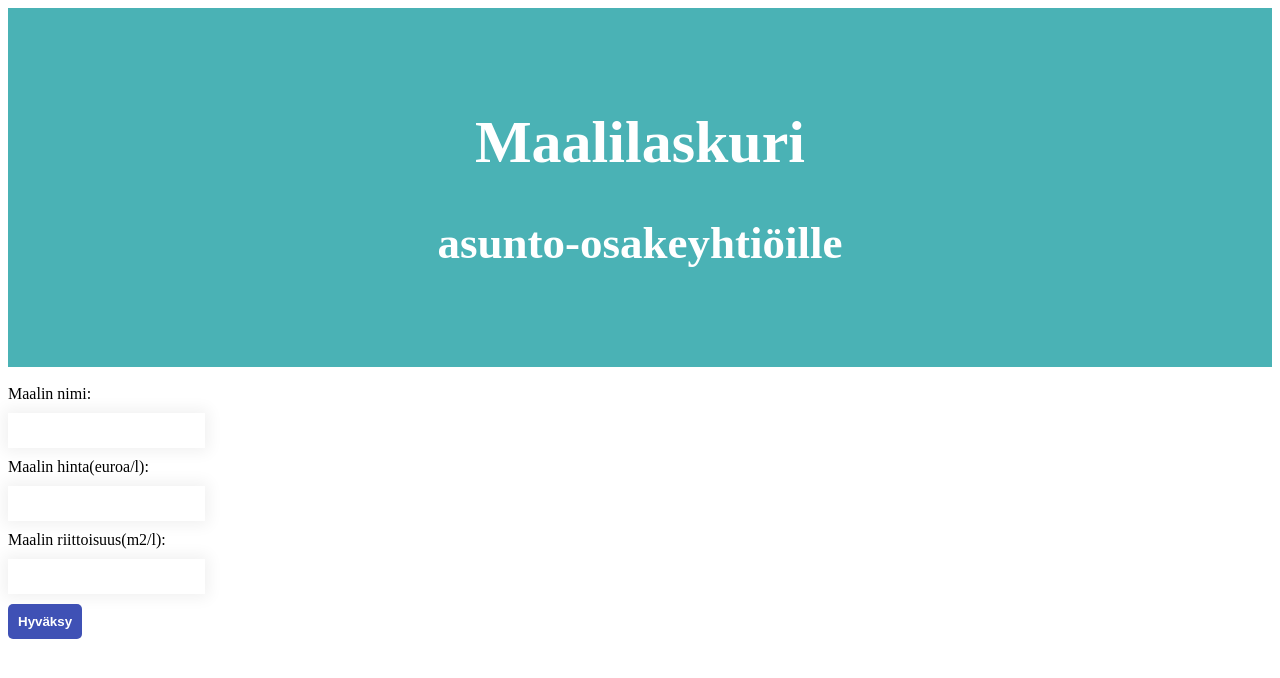
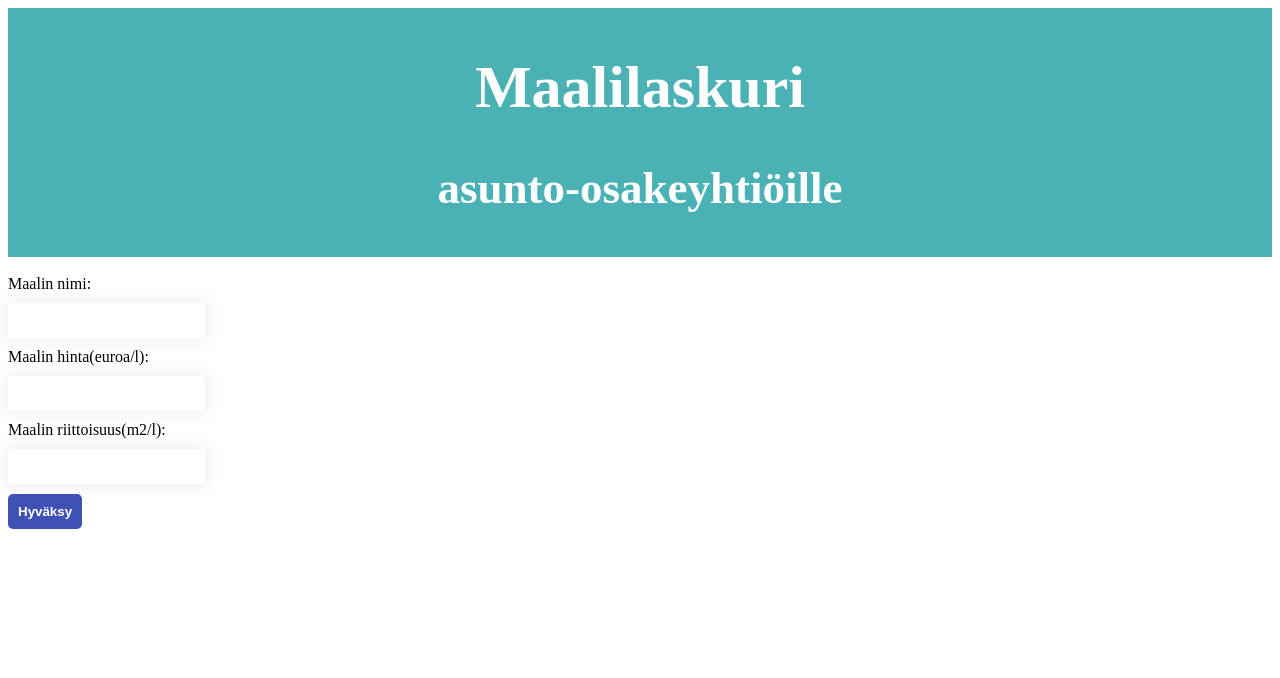
Before and after one commit to Karelus/Selainprojekti, a plain HTML site: page index.html in a window 1280 px wide. Drawn offline with Linux system fonts and the light colour scheme.

Commit message:
updated few files

```diff
--- a/css/styles.css
+++ b/css/styles.css
@@ -16,7 +16,7 @@ input[type=submit] {
 }
 
 .header {
-    padding: 60px;
+    padding: 5px;
     text-align: center;
     background: #4AB2B5;
     color: white;
--- a/index.html
+++ b/index.html
@@ -29,6 +29,9 @@
         <input type="submit" value="Hyväksy"><br>
     </form>
 
+    <!--This is for the results that come from ReactDOM-->
+    <div id="root"></div>
+
 
 </body>
 </html>
```
